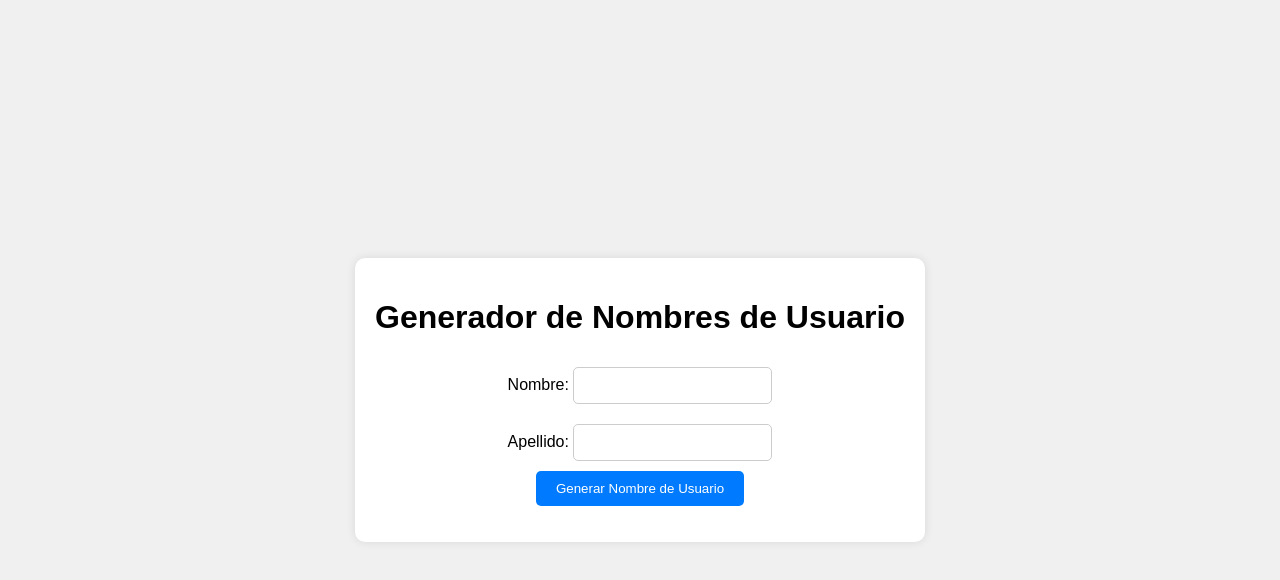
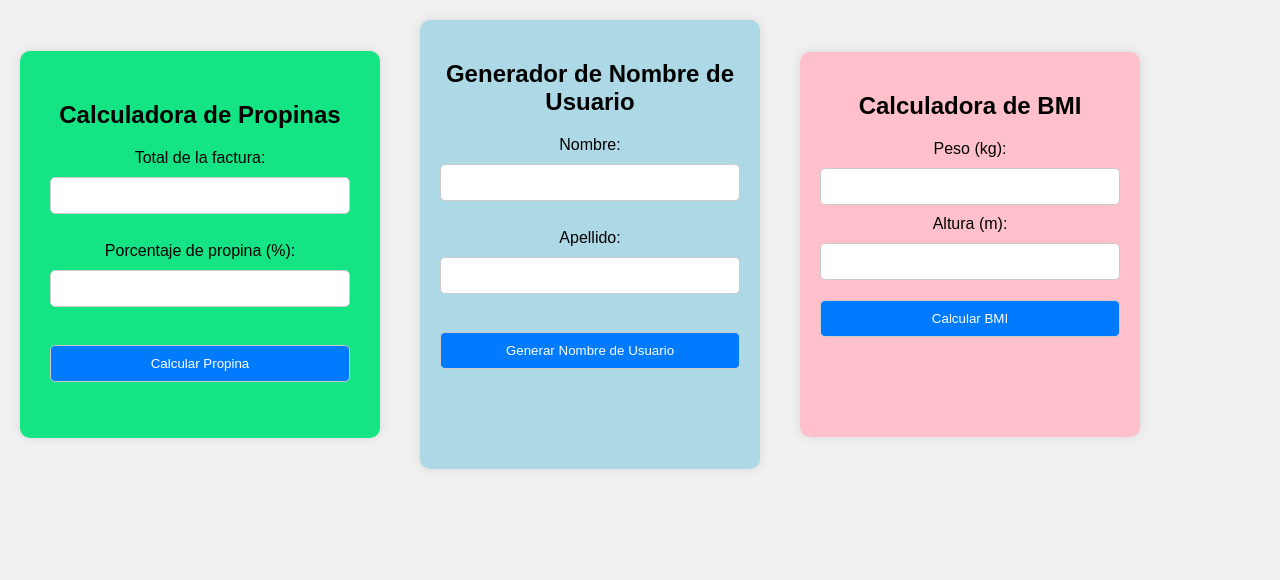
Before and after one commit to LuisOrozco02/Algoritmos-Entregable-3, a plain HTML site: page index.html in a window 1280 px wide. Drawn offline with Linux system fonts and the light colour scheme.

Commit message:
New atemp

```diff
--- a/Atempt/styles.css
+++ b/Atempt/styles.css
@@ -1,38 +1,58 @@
-/* styles.css */
 body {
     font-family: Arial, sans-serif;
     display: flex;
-    justify-content: center;
+    grid: column, padding 30px;
     align-items: center;
-    height: 100vh;
     margin: 0;
     background-color: #f0f0f0;
 }
-
-.container {
-    text-align: center;
-    background-color: white;
-    padding: 20px;
+.tip-calculator{
+    width: 300px;
+    padding: 30px;
+    background-color: #14e483;
+    margin: 20px;
     border-radius: 10px;
     box-shadow: 0 0 10px rgba(0, 0, 0, 0.1);
+    text-align: center;
+}
+.Generator, .cont {
+    width: 300px;
+    padding: 20px;
+    background-color: #fff;
+    margin: 20px;
+    border-radius: 10px;
+    box-shadow: 0 0 10px rgba(0, 0, 0, 0.1);
+    text-align: center;
 }
 
-input {
+.Generator {
+    background-color: #add8e6;
+}
+
+.cont {
+    background-color: #ffc0cb;
+}
+
+input, button {
+    width: 100%;
+    padding: 10px;
     margin: 10px 0;
-    padding: 10px;
     border: 1px solid #ccc;
     border-radius: 5px;
+    box-sizing: border-box;
 }
 
 button {
-    padding: 10px 20px;
     background-color: #007bff;
     color: white;
-    border: none;
-    border-radius: 5px;
     cursor: pointer;
 }
 
 button:hover {
     background-color: #0056b3;
 }
+
+#result, #resultado {
+    margin-top: 70px;
+    font-weight: bold;
+}
--- a/index.html
+++ b/index.html
@@ -3,19 +3,111 @@
 <head>
     <meta charset="UTF-8">
     <meta name="viewport" content="width=device-width, initial-scale=1.0">
-    <title>Generador de Nombres de Usuario</title>
+    <title>Generador de Nombre de Usuario, Calculadora de BMI</title>
     <link rel="stylesheet" href="/Atempt/styles.css">
 </head>
+
 <body>
-    <div class="container">
-        <h1>Generador de Nombres de Usuario</h1>
-        <label for="nombre">Nombre:</label>
-        <input type="text" id="nombre"><br>
-        <label for="apellido">Apellido:</label>
-        <input type="text" id="apellido"><br>
-        <button onclick="generarNombreUsuario()">Generar Nombre de Usuario</button>
-        <p id="resultado"></p>
-    </div>
-    <script src="script.js"></script>
+    <section class="tip-calculator">
+        <h1>Calculadora de Propinas</h1>
+        <form id="tipForm">
+            <label for="billTotal">Total de la factura:</label>
+            <input type="number" id="billTotal" required>
+            <br><br>
+            <label for="tipPercentage">Porcentaje de propina (%):</label>
+            <input type="number" id="tipPercentage" required>
+            <br><br>
+            <button type="submit">Calcular Propina</button>
+        </form>
+        <p id="tipResult"></p>
+    </section>
+
+    <section class="Generator" style="text-align: center;">
+        <h1>Generador de Nombre de Usuario</h1>
+        <form id="usernameForm">
+            <label for="firstName">Nombre:</label>
+            <input type="text" id="firstName" required>
+            <br><br>
+            <label for="lastName">Apellido:</label>
+            <input type="text" id="lastName" required>
+            <br><br>
+            <button type="submit">Generar Nombre de Usuario</button>
+        </form>
+        <p id="result"></p>
+    </section>
+
+    <section class="CalculatorBmi">
+        <div class="cont">
+            <div class="container2">
+                <h1>Calculadora de BMI</h1>
+                <label for="peso">Peso (kg):</label>
+                <input type="number" id="peso" step="0.1"><br>
+                <label for="altura">Altura (m):</label>
+                <input type="number" id="altura" step="0.01"><br>
+                <button onclick="calcularBMI()">Calcular BMI</button>
+                <p id="resultado"></p>
+            </div>
+        </div>
+    </section>
+
+    <script>
+        document.getElementById('usernameForm').addEventListener('submit', function (event) {
+            event.preventDefault();
+
+            const firstName = document.getElementById('firstName').value;
+            const lastName = document.getElementById('lastName').value;
+
+            function generateUsername(firstName, lastName) {
+                const firstPart = firstName.slice(0, 3).toLowerCase();
+                const secondPart = lastName.slice(0, 3).toLowerCase();
+                const randomNumber = Math.floor(Math.random() * 1000); // Número aleatorio entre 0 y 999
+
+                return firstPart + secondPart + randomNumber;
+            }
+
+            const username = generateUsername(firstName, lastName);
+            document.getElementById('result').textContent = `Nombre de Usuario Generado: ${username}`;
+        });
+
+        function calcularBMI() {
+            let peso = parseFloat(document.getElementById('peso').value);
+            let altura = parseFloat(document.getElementById('altura').value);
+
+            if (isNaN(peso) || isNaN(altura) || peso <= 0 || altura <= 0) {
+                document.getElementById('resultado').innerText = "Por favor, ingrese valores válidos.";
+                return;
+            }
+
+            let bmi = peso / (altura * altura);
+            let resultado = "El BMI calculado es: " + bmi.toFixed(2) + ". ";
+
+            if (bmi < 18.5) {
+                resultado += "Bajo peso.";
+            } else if (bmi >= 18.5 && bmi <= 24.9) {
+                resultado += "Peso normal.";
+            } else if (bmi >= 25 && bmi <= 29.9) {
+                resultado += "Sobrepeso.";
+            } else {
+                resultado += "Obesidad.";
+            }
+
+            document.getElementById('resultado').innerText = resultado;
+        }
+        document.getElementById('tipForm').addEventListener('submit', function(event) {
+            event.preventDefault();
+
+            const billTotal = parseFloat(document.getElementById('billTotal').value);
+            const tipPercentage = parseFloat(document.getElementById('tipPercentage').value);
+
+            if (isNaN(billTotal) || isNaN(tipPercentage) || billTotal <= 0 || tipPercentage < 0) {
+                document.getElementById('tipResult').textContent = "Por favor, ingrese valores válidos.";
+                return;
+            }
+
+            const tipAmount = billTotal * tipPercentage / 100;
+            document.getElementById('tipResult').textContent = `La propina calculada es: $${tipAmount.toFixed(2)}`;
+        });
+    </script>
 </body>
+
 </html>
--- a/styles1.css
+++ /dev/null
@@ -1,18 +0,0 @@
-body {
-    font-family: Arial, sans-serif;
-    display: flex;
-    justify-content: center;
-    align-items: center;
-    height: 100vh;
-    margin: 0;
-}
-.cont {
-    width: 400px; height: 250px;
-    background-color: red;
-}
-.container2 {
-    text-align: center;
-}
-input {
-    margin: 10px 0;
-}
```
Also changed, not shown: Calculator.html (deleted, +0 -49 lines).
